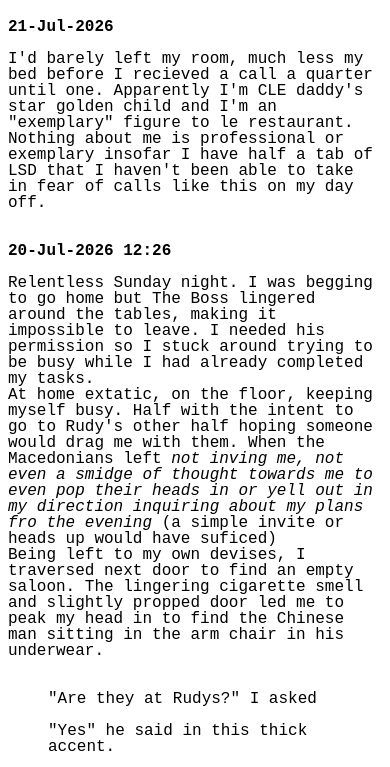
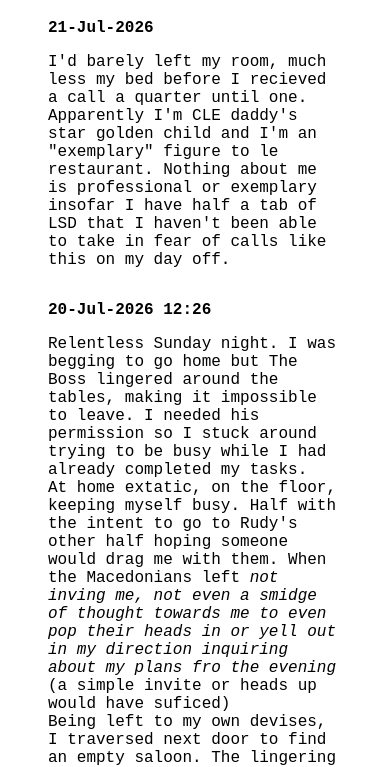
Before and after one commit to sofiafnsca/sofiafnsca-website, a plain HTML site: page notes/i hate ohio.html in a window 390 px wide. Shown: the part 61-828 px from the top of the page. Drawn offline with Linux system fonts and the light colour scheme.

Commit message:
changes to css

```diff
--- a/css/style.css
+++ b/css/style.css
@@ -5,10 +5,18 @@ footer{
     font-size: 0.75rem;
 }
 .journal {
-    max-width: 650px;
-    margin: 0 auto;
-    line-height: 1rem;
+  max-width: 650px;
+  margin: 0 auto;
+  padding: 0 18px;
+  box-sizing: border-box;
 }
+@media (max-width: 700px) {
+  .journal {
+    padding: 0 40px;
+  }
+}
+
+
 
 .entry {
     margin-bottom: 2rem;
```
